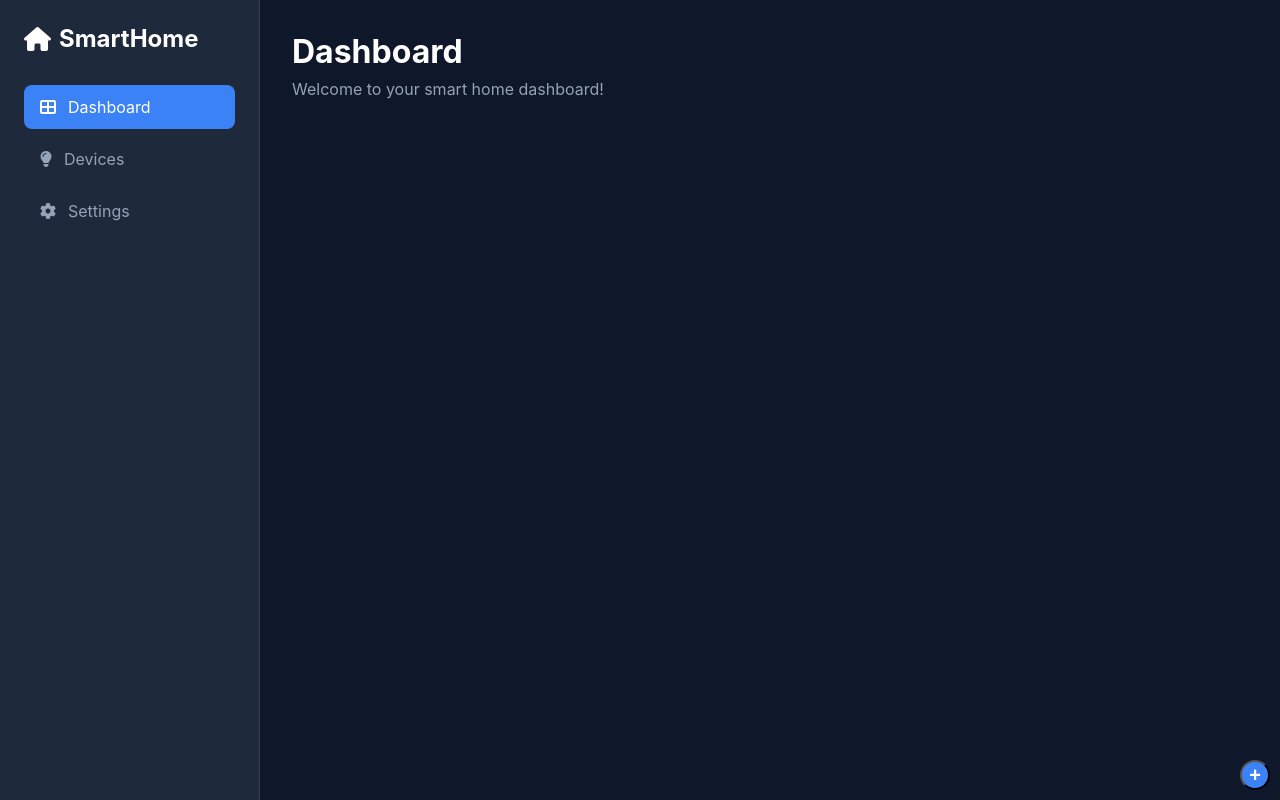
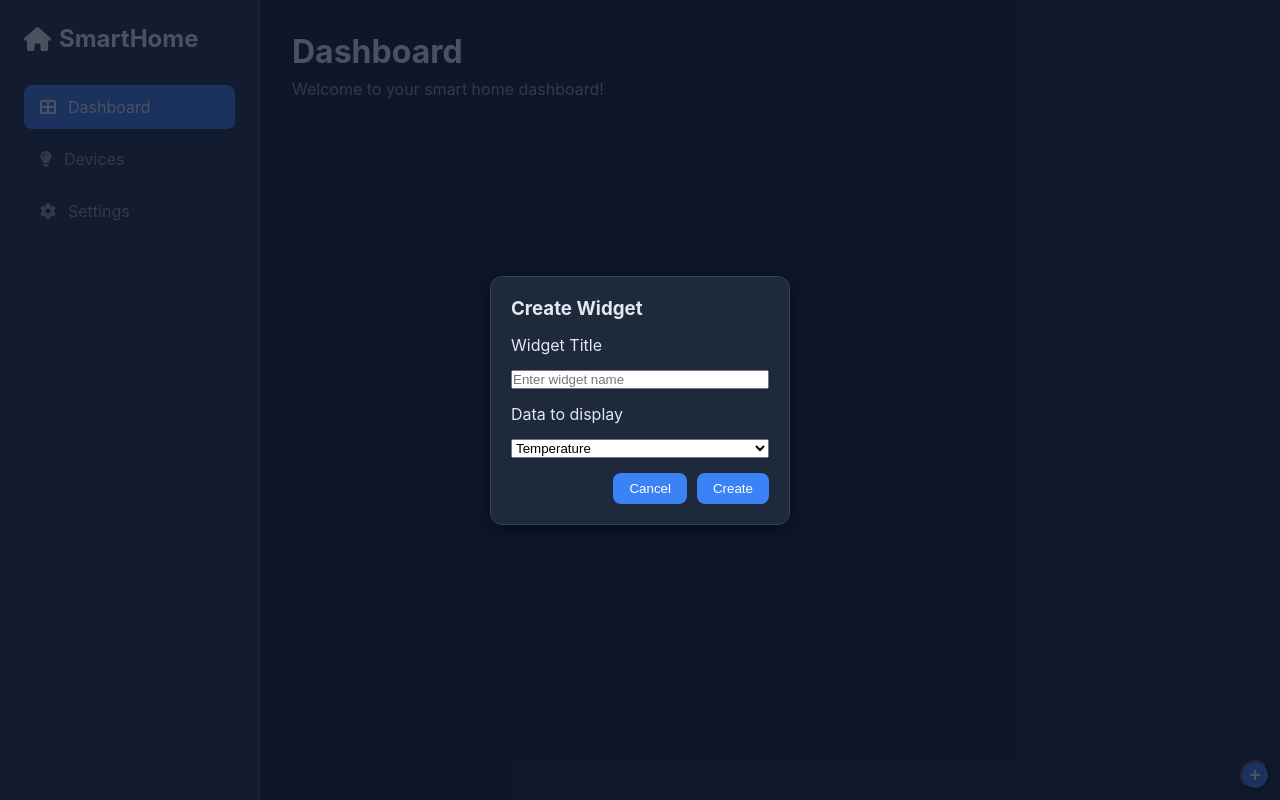
Before and after one commit to Martinos21/HomeApp, a Flask app: page /dashboard in a window 1280 px wide. Run offline with Flask 3, Linux system fonts and the light colour scheme.

Commit message:
adding form with data specification

```diff
--- a/src/app.py
+++ b/src/app.py
@@ -34,9 +34,16 @@ def dashboard():
 
 @app.route('/add_widget', methods=['POST'])
 def add_widget():
-    data = request.json.get('text')
-    widgets.append(data)
-    return jsonify(success=True)
+    data = request.get_json()
+    title = data.get('title')
+    widget_type = data.get('type')
+
+    # You can store this in DB later
+    return jsonify({
+        'success': True,
+        'title': title,
+        'type': widget_type
+    })
 
 @app.route('/devices')
 def devices():
--- a/src/static/dashboard.css
+++ b/src/static/dashboard.css
@@ -123,3 +123,50 @@ body {
   text-align: center;
   font-size: 1.1rem;
 }
+
+/* ===== Modal ===== */
+.modal {
+  display: none; /* Hidden by default */
+  position: fixed;
+  z-index: 999;
+  inset: 0;
+  background: rgba(15, 23, 42, 0.75); /* Dark semi-transparent overlay matching dashboard */
+  display: flex;
+  align-items: center;
+  justify-content: center;
+}
+
+.modal-content {
+  background: #1e293b; /* Matches widget/sidebar background */
+  color: #e2e8f0; /* Text color */
+  padding: 20px;
+  border-radius: 12px; /* Matches widget border-radius */
+  width: 300px;
+  max-width: 90%;
+  display: flex;
+  flex-direction: column;
+  gap: 15px;
+  border: 1px solid #334155; /* Subtle border like sidebar/widgets */
+  box-shadow: 0 4px 20px rgba(0, 0, 0, 0.5); /* Slight shadow for depth */
+}
+
+.modal-buttons {
+  display: flex;
+  justify-content: flex-end;
+  gap: 10px;
+}
+
+.modal-buttons button {
+  background: #3b82f6; /* Same as active nav or add card button */
+  color: #ffffff;
+  border: none;
+  padding: 8px 16px;
+  border-radius: 8px;
+  cursor: pointer;
+  font-weight: 500;
+  transition: background 0.2s ease;
+}
+
+.modal-buttons button:hover {
+  background: #2563eb; /* Slightly darker blue on hover */
+}
--- a/src/templates/dashboard.html
+++ b/src/templates/dashboard.html
@@ -37,31 +37,83 @@
     </div>
   </div>
 <button class="addCardButton" > + </button>
+<!-- Modal -->
+<div class="modal" id="widgetModal">
+  <div class="modal-content">
+    <h3>Create Widget</h3>
+
+    <label>Widget Title</label>
+    <input type="text" id="widgetTitle" placeholder="Enter widget name" />
+
+    <label>Data to display</label>
+    <select id="widgetType">
+      <option value="temperature">Temperature</option>
+      <option value="humidity">Humidity</option>
+      <option value="energy">Energy Usage</option>
+      <option value="lights">Lights Status</option>
+    </select>
+
+    <div class="modal-buttons">
+      <button id="cancelBtn">Cancel</button>
+      <button id="createBtn">Create</button>
+    </div>
+  </div>
+</div>
 </body>
 <script>
   const button = document.querySelector('.addCardButton');
   const container = document.querySelector('.widget-container');
 
+  const modal = document.getElementById('widgetModal');
+  const cancelBtn = document.getElementById('cancelBtn');
+  const createBtn = document.getElementById('createBtn');
+
+  const titleInput = document.getElementById('widgetTitle');
+  const typeSelect = document.getElementById('widgetType');
+
+  // Open form
   button.addEventListener('click', () => {
-    const widgetText = "Widget " + (container.children.length + 1);
+    modal.style.display = 'flex';
+  });
+
+  // Close form
+  cancelBtn.addEventListener('click', () => {
+    modal.style.display = 'none';
+  });
+
+  // Create widget
+  createBtn.addEventListener('click', () => {
+    const title = titleInput.value;
+    const type = typeSelect.value;
+
+    if (!title) {
+      alert("Please enter a widget title");
+      return;
+    }
 
     fetch('/add_widget', {
       method: 'POST',
-      headers: {
-        'Content-Type': 'application/json'
-      },
-      body: JSON.stringify({ text: widgetText })
+      headers: { 'Content-Type': 'application/json' },
+      body: JSON.stringify({ title, type })
     })
     .then(res => res.json())
     .then(data => {
       if (data.success) {
         const widget = document.createElement('div');
         widget.classList.add('widget');
-        widget.textContent = widgetText;
+        widget.innerHTML = `
+          <h4>${title}</h4>
+          <p>Type: ${type}</p>
+        `;
         container.appendChild(widget);
+
+        // Reset and close
+        titleInput.value = '';
+        modal.style.display = 'none';
       }
     });
   });
 </script>
 
+
 </html>
```
Also changed, not shown: 1 other file.
